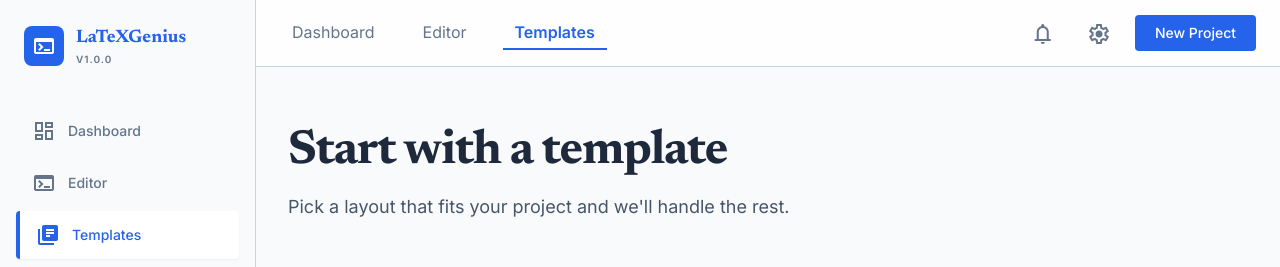
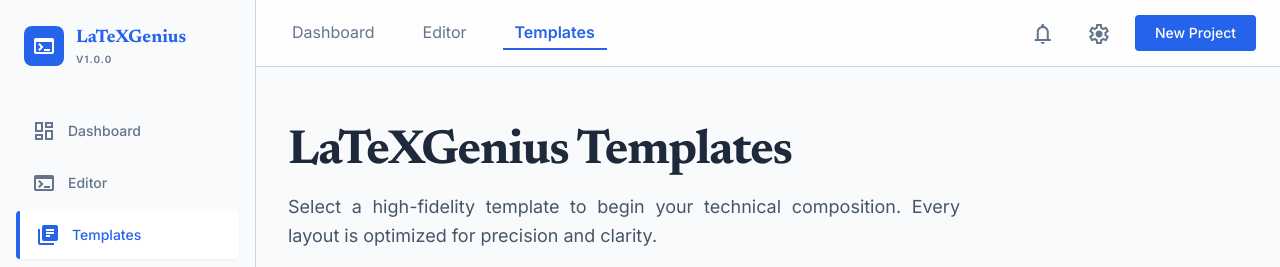
Before and after one commit to omaralaye/latexgenius, a Django app: page /templates/ in a window 1280 px wide. Shown: the top 267 px of the page. Run offline with Django 5.2, Linux system fonts and the light colour scheme; data comes from the database, SQL or seed files in the repository; parts of the project's set-up code (start-up, migrations or seed data) failed here and were passed over; some libraries are stand-ins or nearby versions.

Commit message:
CHANGE ON THE TITLE
Co-authored-by: Copilot <copilot@github.com>

```diff
--- a/myapp/templates/components/footer.html
+++ b/myapp/templates/components/footer.html
@@ -1,8 +1,8 @@
 <footer class="bg-surface dark:bg-slate-900 border-t border-outline-variant dark:border-slate-800 font-sans text-sm tracking-wide transition-colors duration-300">
     <div class="flex flex-col md:flex-row justify-between items-center w-full px-12 py-10 gap-6 max-w-7xl mx-auto">
         <div class="flex flex-col items-center md:items-start gap-2">
-            <div class="text-lg font-serif font-bold text-primary dark:text-white">{{ app_settings.app_name|default:"LatexGenius" }}</div>
-            <p class="text-on-surface-variant dark:text-slate-500">© 2026 {{ app_settings.app_name|default:"LatexGenius" }}. Precision in Academic Publishing.</p>
+            <div class="text-lg font-serif font-bold text-primary dark:text-white">LatexGenius</div>
+            <p class="text-on-surface-variant dark:text-slate-500">© 2026 LatexGenius. Precision in Academic Publishing.</p>
         </div>
         <div class="flex flex-wrap justify-center gap-8 text-on-surface-variant dark:text-slate-400">
             <a class="hover:text-primary dark:hover:text-white transition-colors" href="#">Privacy Policy</a>
--- a/myapp/templates/components/navbar.html
+++ b/myapp/templates/components/navbar.html
@@ -1,6 +1,6 @@
 <header class="sticky top-0 z-50 bg-background dark:bg-slate-900 border-b border-outline-variant dark:border-slate-800">
     <nav class="flex justify-between items-center w-full px-8 py-4 max-w-7xl mx-auto">
-        <a href="{% url 'landing' %}" class="text-2xl font-bold font-serif text-primary dark:text-white">{{ app_settings.app_name|default:"LatexGenius" }}</a>
+        <a href="{% url 'landing' %}" class="text-2xl font-bold font-serif text-primary dark:text-white">LatexGenius</a>
         <div class="hidden md:flex items-center space-x-8 font-serif font-medium">
             <a class="{% if request.resolver_match.url_name == 'landing' %}text-primary dark:text-white border-b-2 border-primary pb-1{% else %}text-on-surface-variant dark:text-slate-400{% endif %} hover:text-primary dark:hover:text-white transition-colors duration-300" href="{% url 'landing' %}">Features</a>
             <a class="{% if request.resolver_match.url_name == 'templates' %}text-primary dark:text-white border-b-2 border-primary pb-1{% else %}text-on-surface-variant dark:text-slate-400{% endif %} hover:text-primary dark:hover:text-white transition-colors duration-300" href="{% url 'templates' %}">Templates</a>
--- a/myapp/templates/pages/dashboardpage.html
+++ b/myapp/templates/pages/dashboardpage.html
@@ -10,8 +10,8 @@
             <span class="material-symbols-outlined text-white text-sm">terminal</span>
         </div>
         <div>
-            <h2 class="font-headline text-lg font-black text-primary dark:text-white">{{ app_settings.app_name|default:"LaTeXGenius" }}</h2>
-            <p class="text-[10px] uppercase tracking-widest text-slate-400 font-bold">{{ app_settings.app_version|default:"V1.0.0" }}</p>
+            <h2 class="font-headline text-lg font-black text-primary dark:text-white">LaTeXGenius</h2>
+            <p class="text-[10px] uppercase tracking-widest text-slate-400 font-bold">V1.0.0</p>
         </div>
     </div>
     <nav class="flex flex-col gap-1 flex-grow">
@@ -57,7 +57,7 @@
     <!-- TopAppBar -->
     <header class="fixed top-0 right-0 left-0 md:left-64 z-40 bg-white/80 dark:bg-slate-900/80 backdrop-blur-md flex justify-between items-center w-full px-4 sm:px-6 py-3 border-b border-outline-variant dark:border-slate-800">
         <div class="flex items-center gap-4">
-            <h1 class="text-xl font-bold tracking-tighter text-primary dark:text-white">{{ app_settings.app_name|default:"LaTeXGenius" }}</h1>
+            <h1 class="text-xl font-bold tracking-tighter text-primary dark:text-white">LaTeXGenius</h1>
         </div>
         <div class="flex items-center gap-2 sm:gap-4">
             <a href="{% url 'editor' %}" class="flex items-center gap-2 px-3 sm:px-4 py-2 bg-primary text-white rounded-lg font-semibold text-xs sm:text-sm shadow-sm hover:bg-primary-variant transition-all">
--- a/myapp/templates/pages/settings.html
+++ b/myapp/templates/pages/settings.html
@@ -1,6 +1,6 @@
 {% extends "base.html" %}
 
-{% block title %}Settings | {{ app_settings.app_name|default:"LaTeXGenius" }}{% endblock %}
+{% block title %}Settings | LaTeXGenius{% endblock %}
 
 
 {% block layout %}
@@ -8,7 +8,7 @@
 <!-- SideNavBar Shell -->
 <aside class="fixed left-0 top-0 h-full w-72 bg-slate-50 dark:bg-slate-900 flex flex-col p-6 gap-8 z-20 border-r border-outline-variant dark:border-slate-800">
 <div class="flex flex-col gap-1">
-<a href="{% url 'dashboard' %}" class="text-2xl font-newsreader font-bold text-primary dark:text-white">{{ app_settings.app_name|default:"LaTeXGenius" }}</a>
+<a href="{% url 'dashboard' %}" class="text-2xl font-newsreader font-bold text-primary dark:text-white">LaTeXGenius</a>
 <span class="font-newsreader text-lg italic tracking-tight text-on-surface-variant dark:text-slate-400">The Digital Atelier</span>
 </div>
 <a href="{% url 'editor' %}" class="w-full py-3 px-4 bg-primary text-on-primary rounded-lg font-label font-medium flex items-center justify-center gap-2 hover:bg-primary-variant transition-colors">
--- a/myapp/templates/pages/templatespage.html
+++ b/myapp/templates/pages/templatespage.html
@@ -11,8 +11,8 @@
             <span class="material-symbols-outlined">terminal</span>
         </div>
         <div>
-            <div class="font-headline text-lg font-black text-primary dark:text-white">{{ app_settings.app_name|default:"LaTeXGenius" }}</div>
-            <div class="text-[10px] uppercase tracking-widest text-slate-500 font-bold">{{ app_settings.app_version|default:"V1.0.0" }}</div>
+            <div class="font-headline text-lg font-black text-primary dark:text-white">LaTeXGenius</div>
+            <div class="text-[10px] uppercase tracking-widest text-slate-500 font-bold">V1.0.0</div>
         </div>
     </div>
     <div class="flex flex-col gap-1">
@@ -57,7 +57,7 @@
     <!-- Top Nav Replacement for this layout -->
     <header class="bg-white/80 dark:bg-slate-900/80 backdrop-blur-md fixed top-0 right-0 left-0 md:left-64 z-40 flex justify-between items-center px-6 py-3 border-b border-outline-variant dark:border-slate-800">
         <div class="flex items-center gap-8">
-            <h1 class="text-xl font-bold tracking-tighter text-primary dark:text-white font-headline md:hidden">{{ app_settings.app_name|default:"LaTeXGenius" }}</h1>
+            <h1 class="text-xl font-bold tracking-tighter text-primary dark:text-white font-headline md:hidden">LaTeXGenius</h1>
             <nav class="hidden md:flex gap-6">
                 <a class="text-slate-500 dark:text-slate-400 hover:bg-slate-100 dark:hover:bg-slate-800 transition-colors px-3 py-1 rounded-lg" href="{% url 'dashboard' %}">Dashboard</a>
                 <a class="text-slate-500 dark:text-slate-400 hover:bg-slate-100 dark:hover:bg-slate-800 transition-colors px-3 py-1 rounded-lg" href="{% url 'editor' %}">Editor</a>
@@ -78,8 +78,8 @@
     <div class="pt-24 px-4 sm:px-6 lg:px-8 pb-12 w-full max-w-7xl mx-auto flex-1">
         <!-- Header Section -->
         <header class="mb-12 mt-8 max-w-4xl">
-            <h2 class="font-headline text-4xl md:text-5xl font-extrabold tracking-tight text-on-surface dark:text-white mb-4">{{ app_settings.template_section_title|default:"LaTeXGenius" }}</h2>
-            <p class="text-on-surface-variant dark:text-slate-400 text-lg max-w-2xl font-body leading-relaxed text-justify">{{ app_settings.template_section_subtitle|default:"Select a high-fidelity template to begin your technical composition. Every layout is optimized for precision and clarity." }}</p>
+            <h2 class="font-headline text-4xl md:text-5xl font-extrabold tracking-tight text-on-surface dark:text-white mb-4">LaTeXGenius Templates</h2>
+            <p class="text-on-surface-variant dark:text-slate-400 text-lg max-w-2xl font-body leading-relaxed text-justify">Select a high-fidelity template to begin your technical composition. Every layout is optimized for precision and clarity.</p>
         </header>
 
         <!-- Bento-Style Grid -->
```
